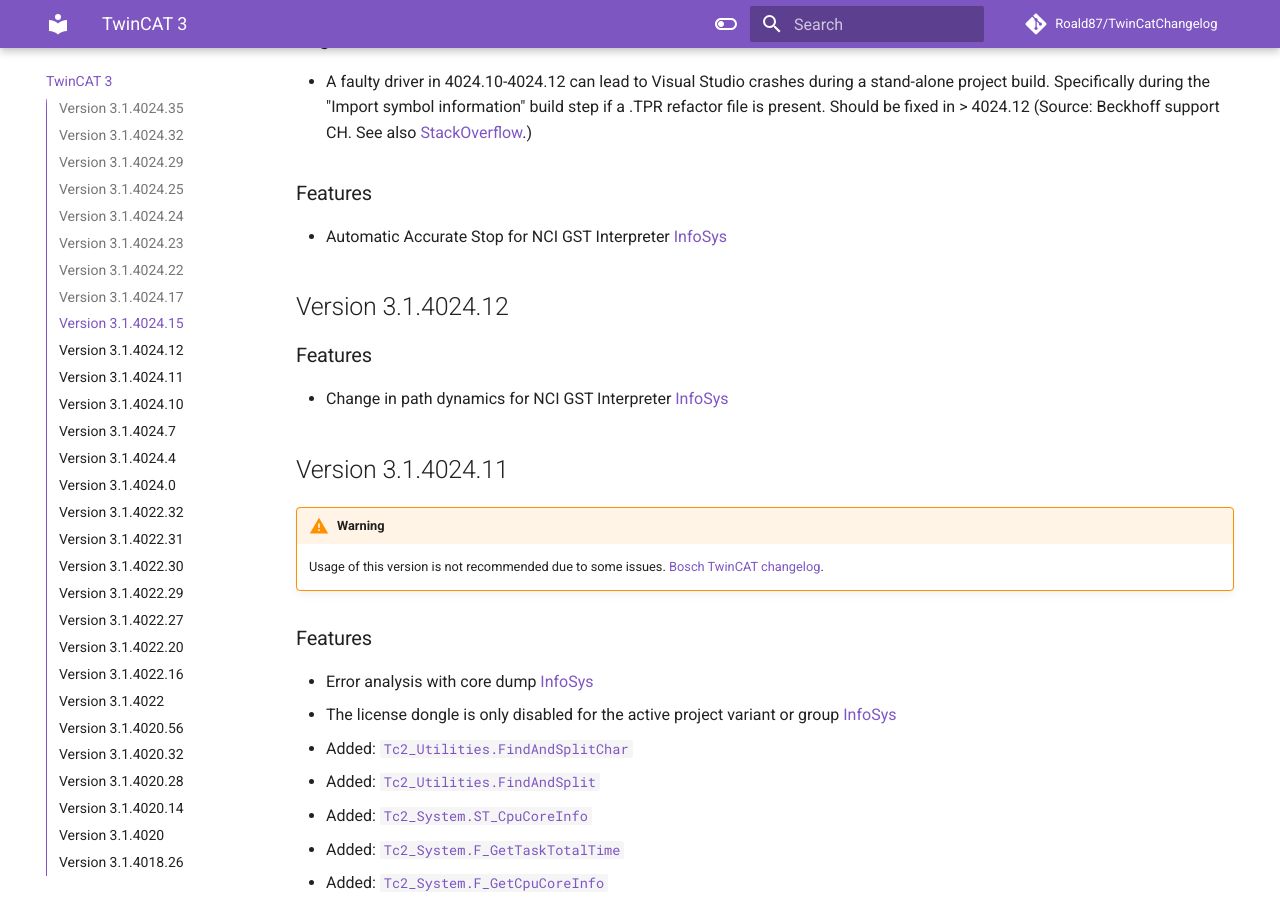
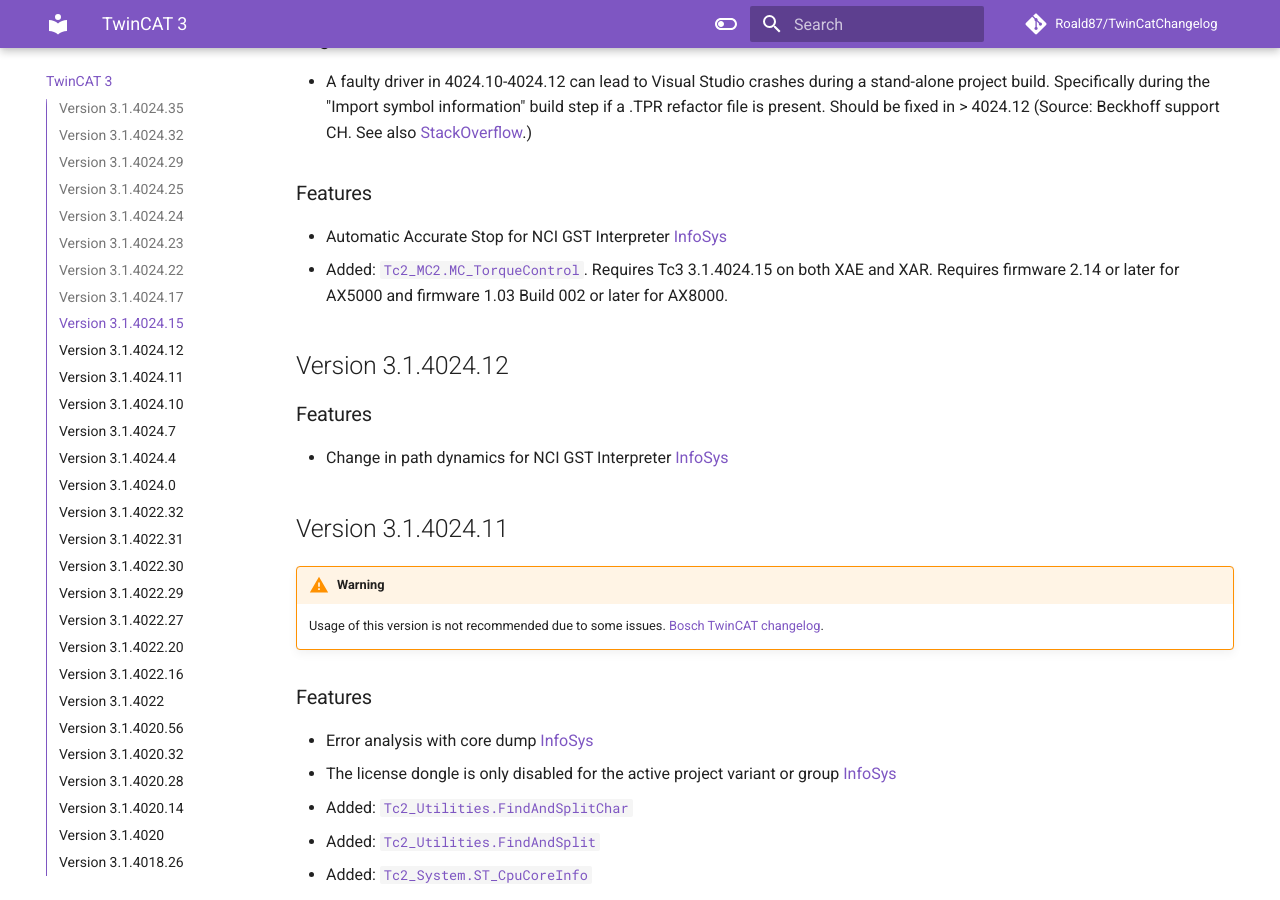
Before and after one commit to Roald87/TwinCatChangelog, an MkDocs documentation site: the page built from docs/tc3.md, in a window 1280 px wide and 900 px high, scrolled down 7737 px. Built offline with MkDocs 1.6.1 and Material for MkDocs 9.7.7, drawn with Linux system fonts in a browser that asks for light colours; comment, search, counter and statistics services are not loaded; some of the changed text lies outside the part shown.

Commit message:
move torque control to right version number
add firmware requirements as well

```diff
--- a/docs/tc3.md
+++ b/docs/tc3.md
@@ -251,6 +251,8 @@
 ### Features
 
 -   Automatic Accurate Stop for NCI GST Interpreter [InfoSys](https://infosys.beckhoff.com/english.php?content=../content/1033/tf5100_tc3_nc_i/10038263179.html&id=270450158997902620)
+-   Added: [`Tc2_MC2.MC_TorqueControl`](https://infosys.beckhoff.com/content/1033/tcplclib_tc2_mc2/7617393803.html?id=6677792901421113137). Requires Tc3 3.1.4024.15 on both XAE and XAR. Requires firmware 2.14 or later for AX5000 and firmware 1.03 Build 002 or later for AX8000.
+
 
 ## Version 3.1.4024.12
 
```
Also changed, not shown: other parts of docs/tc3.md (+0 -1 lines).
